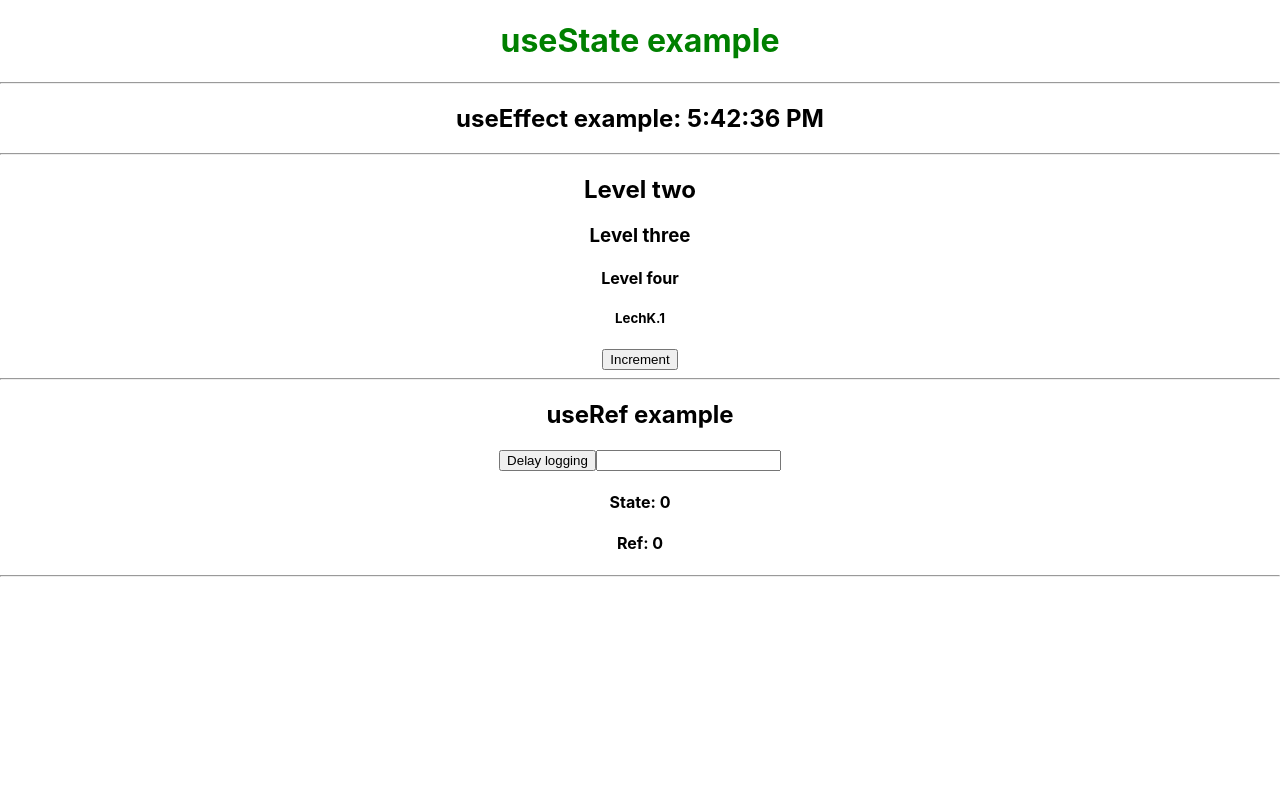
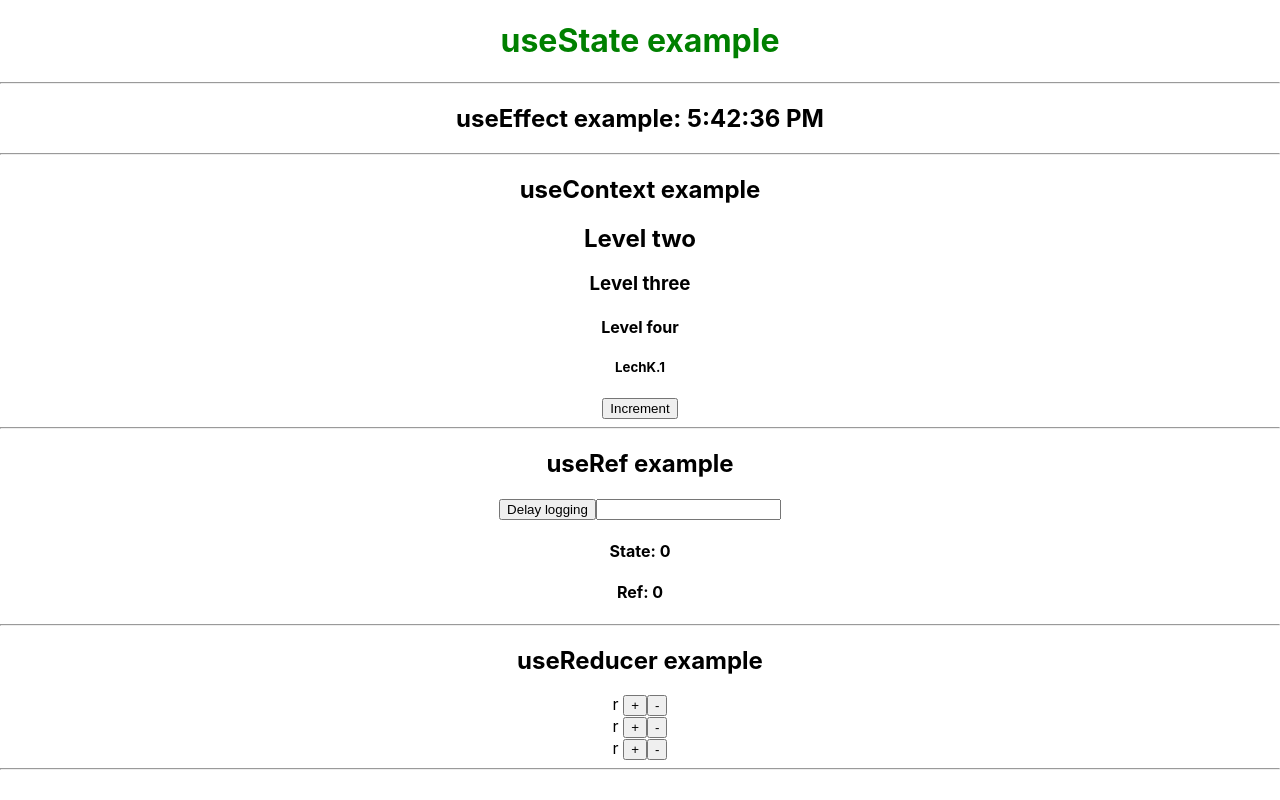
Before and after one commit to matthaeuss/use_react, a React (Create React App) app: page / in a window 1280 px wide. Built offline with nearby package versions, Linux system fonts and the light colour scheme.

Commit message:
reduce example

```diff
--- a/src/App.js
+++ b/src/App.js
@@ -3,6 +3,8 @@ import ContextComponent from './components/Context.jsx';
 import EffectComponent from './components/Effect.jsx';
 import RefComponent from './components/Ref';
 import StateComponent from './components/State.jsx'
+import ReducerComponent from './components/Reducer.jsx'
+import MemoComponent from './components/Memo.jsx'
 
 function App() {
     return (
@@ -15,6 +17,9 @@ function App() {
             <hr/>
             <RefComponent/>
             <hr/>
+            <ReducerComponent/>
+            <hr/>
+            <MemoComponent />
         </div>
     );
 }
--- a/src/components/Context.jsx
+++ b/src/components/Context.jsx
@@ -67,6 +67,7 @@ function ContextComponent() {
 
     return (
         <userContext.Provider value={userState}>
+            <h2>useContext example</h2>
             <LevelTwo/>
         </userContext.Provider>
     )
--- /dev/null
+++ b/src/components/Memo.jsx
@@ -0,0 +1,11 @@
+import {useMemo} from "react";
+
+function MemoComponent(){
+    return (
+        <>
+
+        </>
+    )
+}
+
+export default MemoComponent;
--- /dev/null
+++ b/src/components/Reducer.jsx
@@ -0,0 +1,61 @@
+import {useReducer} from "react";
+
+const step = 50;
+
+function limitRGB(number){
+    return Math.max(255, Math.max(0, number))
+}
+
+function reducer(state, action) {
+    switch(action.type){
+        case 'INCREMENT_R':
+            return Object.assign({}, state, {r: limitRGB(state.r + action.payload)});
+        case 'DECREMENT_R':
+            return Object.assign({}, state, {r: limitRGB(state.r - action.payload)});
+        case 'INCREMENT_G':
+            return Object.assign({}, state, {g: limitRGB(state.r + action.payload)});
+        case 'DECREMENT_G':
+            return Object.assign({}, state, {g: limitRGB(state.g - action.payload)});
+        case 'INCREMENT_B':
+            return Object.assign({}, state, {b: limitRGB(state.b + action.payload)});
+        case 'DECREMENT_B':
+            return Object.assign({}, state, {b: limitRGB(state.b - action.payload)});
+        default:
+            return state;
+    }
+}
+
+function ReducerComponent() {
+
+    const [{r, g, b}, dispatch] = useReducer(reducer, {
+        r: 0,
+        g: 0,
+        b: 0
+    })
+
+    return (
+        <>
+            <h2 style={{color: `rgb(${r}, ${g}, ${b})`}}>useReducer example</h2>
+            <div>
+                <span>r </span>
+
+                <button onClick={() => {dispatch({type: 'INCREMENT_R', payload: 50})}}>+</button>
+                <button onClick={() => {dispatch({type: 'DECREMENT_R', payload: 50})}}>-</button>
+            </div>
+            <div>
+                <span>r </span>
+
+                <button onClick={() => {dispatch({type: 'INCREMENT_G', payload: 50})}}>+</button>
+                <button onClick={() => {dispatch({type: 'DECREMENT_G', payload: 50})}}>-</button>
+            </div>
+            <div>
+                <span>r </span>
+
+                <button onClick={() => {dispatch({type: 'INCREMENT_B', payload: 50})}}>+</button>
+                <button onClick={() => {dispatch({type: 'DECREMENT_B', payload: 50})}}>-</button>
+            </div>
+        </>
+    )
+}
+
+export default ReducerComponent;
```
